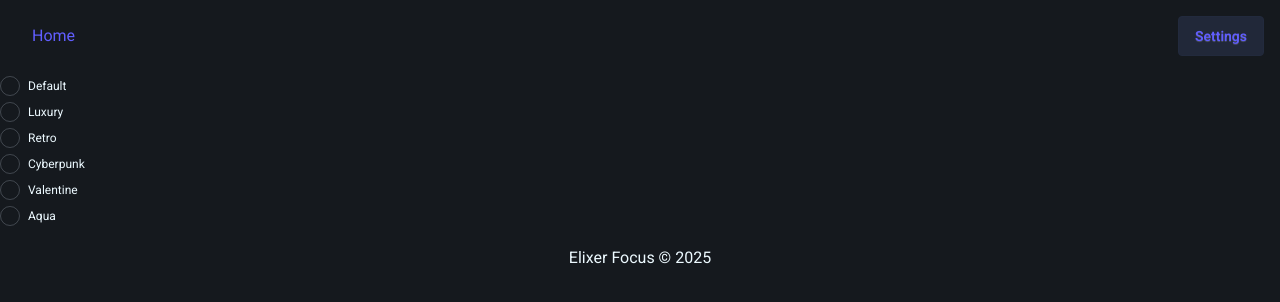
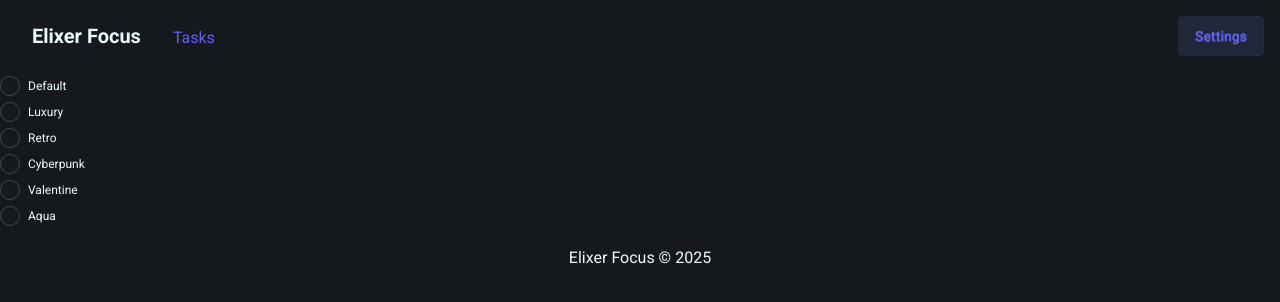
Before and after one commit to elixer-prince/elixer-focus, a React (Vite) app in the folder react-frontend/: page /settings in a window 1280 px wide. Shown: the top 302 px of the page. Built offline with nearby package versions, Linux system fonts and the light colour scheme.

Commit message:
feat(navbar): move home link to logo and add a tasks page link

```diff
--- a/react-frontend/src/components/Navbar/Navbar.tsx
+++ b/react-frontend/src/components/Navbar/Navbar.tsx
@@ -2,20 +2,27 @@ import { Link } from "react-router";
 
 const Navbar = () => {
     return (
-        <nav className="bg-base-300 sticky top-0 right-0 left-0 flex items-center justify-between p-4 pl-8 transition-colors duration-1000">
-            <ul>
-                <li>
-                    <Link className={"text-primary hover:underline"} to={"/"}>
-                        Home
+        <nav className="bg-base-300 sticky top-0 right-0 left-0 z-20 flex items-center justify-between p-4 pl-8 transition-colors duration-1000">
+            <div className="flex items-baseline gap-8">
+                <div>
+                    <Link to="/">
+                        <span className="text-xl font-bold">Elixer Focus</span>
                     </Link>
-                </li>
-            </ul>
+                </div>
+                <ul>
+                    <li>
+                        <Link
+                            className={"text-primary hover:underline"}
+                            to={"/tasks"}
+                        >
+                            Tasks
+                        </Link>
+                    </li>
+                </ul>
+            </div>
 
             <div>
-                <Link
-                    className={"btn btn-soft btn-primary"}
-                    to={"/settings"}
-                >
+                <Link className={"btn btn-soft btn-primary"} to={"/settings"}>
                     Settings
                 </Link>
             </div>
```
